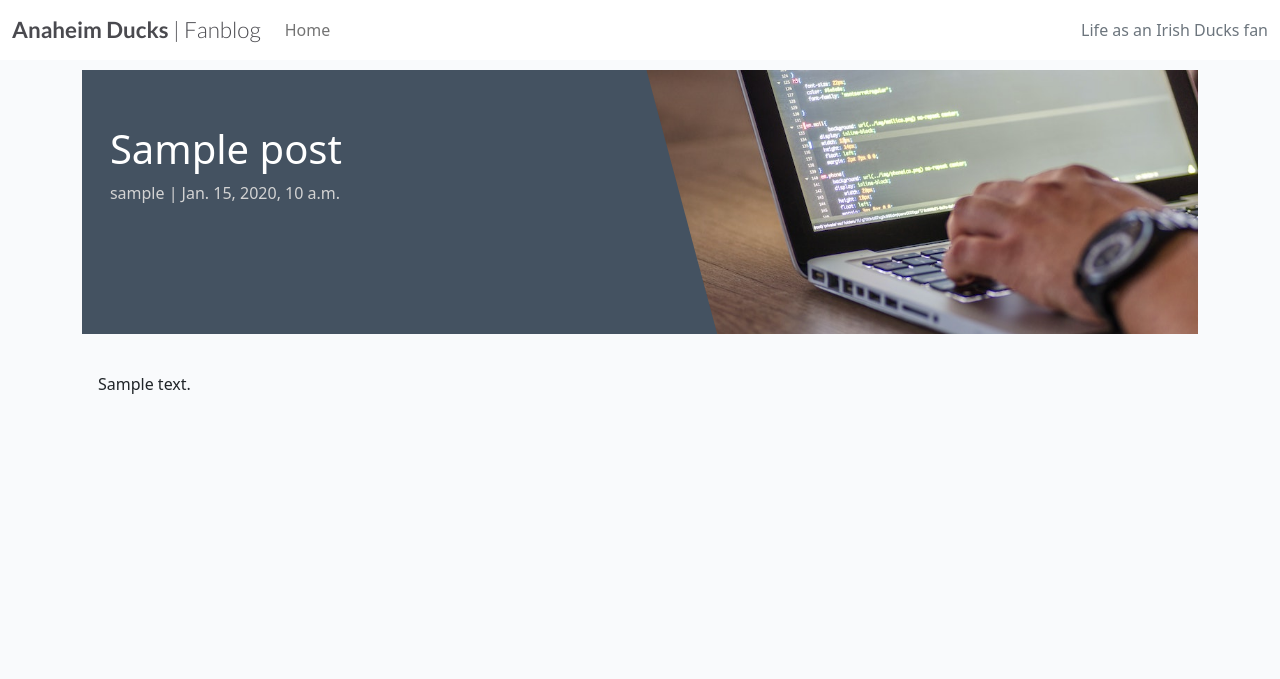
After one commit to paddyhockey1/Anaheim-Ducks-Fanblog, a Django app: a page that uses templates/base.html in a window 1280 px wide. The commit adds this page. Shown: the top 679 px of the page. Run offline with Django 4.2, Linux system fonts and the light colour scheme; tables that the repository leaves empty hold one stand-in row (values such as "Sample post").

Commit message:
Add: post detail page

```diff
--- a/blog/templates/blog/index.html
+++ b/blog/templates/blog/index.html
@@ -18,7 +18,7 @@
                                     <p class="author">Author: {{ post.author }}</p>
                                 </div>
                             </div>
-                            <a href="#" class="post-link">
+                                <a href="{% url 'post_detail' post.slug %}" class="post-link">
                                 <h2 class="card-title">{{ post.title }}</h2>
                                 <p class="card-text">{{ post.excerpt }}</p>
                             </a>
--- /dev/null
+++ b/blog/templates/blog/post_detail.html
@@ -0,0 +1,34 @@
+{% extends 'base.html' %} {% block content %}
+{% load static %}
+
+<div class="masthead">
+    <div class="container">
+        <div class="row g-0">
+            <div class="col-md-6 masthead-text">
+                <!-- Post title goes in these h1 tags -->
+                <h1 class="post-title">{{ post.title }}</h1>
+                <!-- Post author goes before the | the post's created date goes after -->
+                <p class="post-subtitle">{{ post.author }} | {{ post.created_on }}</p>
+            </div>
+            <div class="d-none d-md-block col-md-6 masthead-image">
+                <img src="{% static 'images/default.jpg' %}" class="scale" alt="placeholder">
+            </div>
+        </div>
+    </div>
+</div>
+
+<div class="container">
+    <div class="row">
+        <div class="col card mb-4  mt-3 left  top">
+            <div class="card-body">
+                <!-- The post content goes inside the card-text. -->
+                <!-- Use the | safe filter inside the template tags -->
+                <p class="card-text">
+                    {{ post.content | safe }}
+                </p>
+            </div>
+        </div>
+    </div>
+</div>
+
+{% endblock content %}
--- a/blog/urls.py
+++ b/blog/urls.py
@@ -3,4 +3,5 @@ from django.urls import path
 
 urlpatterns = [
     path('', views.PostList.as_view(), name='home'),
+    path('<slug:slug>/', views.post_detail, name='post_detail'),
 ]
--- a/blog/views.py
+++ b/blog/views.py
@@ -1,9 +1,29 @@
-from django.shortcuts import render
+from django.shortcuts import render, get_object_or_404
 from django.views import generic
 from .models import Post
 
 # Create your views here.
+
+
 class PostList(generic.ListView):
-    queryset = Post.objects.all()
+    queryset = Post.objects.filter(status=1)
     template_name = "blog/index.html"
-    paginate_by = 3
+    paginate_by = 6
+
+
+def post_detail(request, slug):
+    """
+    Display an individual :model:`blog.Post`.
+
+    **Context**
+
+    ``post``
+        An instance of :model:`blog.Post`.
+
+    **Template:**
+
+    :template:`blog/post_detail.html`
+    """
+    queryset = Post.objects.filter(status=1)
+    post = get_object_or_404(queryset, slug=slug)
+    return render(request, "blog/post_detail.html", {"post": post},)
--- a/templates/base.html
+++ b/templates/base.html
@@ -71,6 +71,7 @@
     <script src="https://cdn.jsdelivr.net/npm/bootstrap@5.0.1/dist/js/bootstrap.bundle.min.js"
         integrity="sha384-gtEjrD/SeCtmISkJkNUaaKMoLD0//ElJ19smozuHV6z3Iehds+3Ulb9Bn9Plx0x4" crossorigin="anonymous">
         </script>
+    <script src="{% static 'js/script.js' %}"></script>
 </body>
 
 </html>
```
Also changed, not shown: static/images/default.jpg (added), 1 other file.
